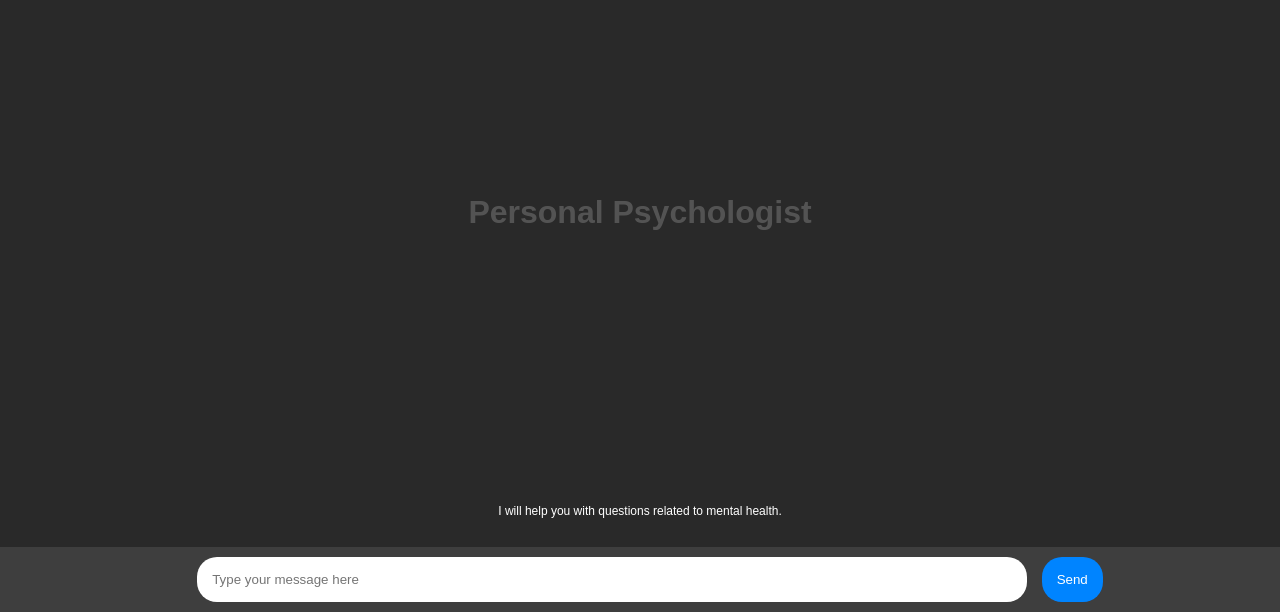
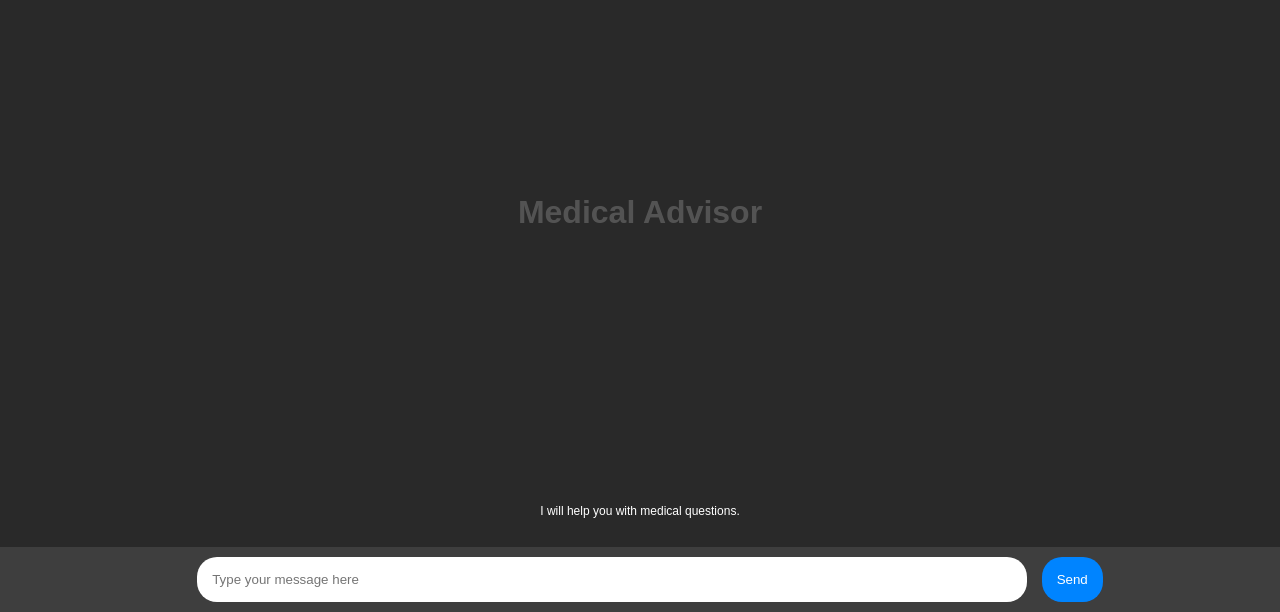
Before and after one commit to seblessa/RAG-Chatbot, a Flask app: page / in a window 1280 px wide. Shown: the part 188-800 px from the top of the page. Run offline with Flask 3, Linux system fonts and the light colour scheme.

Commit message:
front end

```diff
--- a/templates/index.html
+++ b/templates/index.html
@@ -108,7 +108,7 @@
 </head>
 <body>
 <div id="watermark">
-    <h1>Personal Psychologist</h1>
+    <h1>Medical Advisor</h1>
 </div>
 <div id="messages">
     {% for m in messages %}
@@ -126,7 +126,7 @@
     </form>
 </div>
 <div id="disclaimer">
-    <p>I will help you with questions related to mental health.</p>
+    <p>I will help you with medical questions.</p>
 </div>
 <script>
     const messagesDIV = document.getElementById("messages");
```
